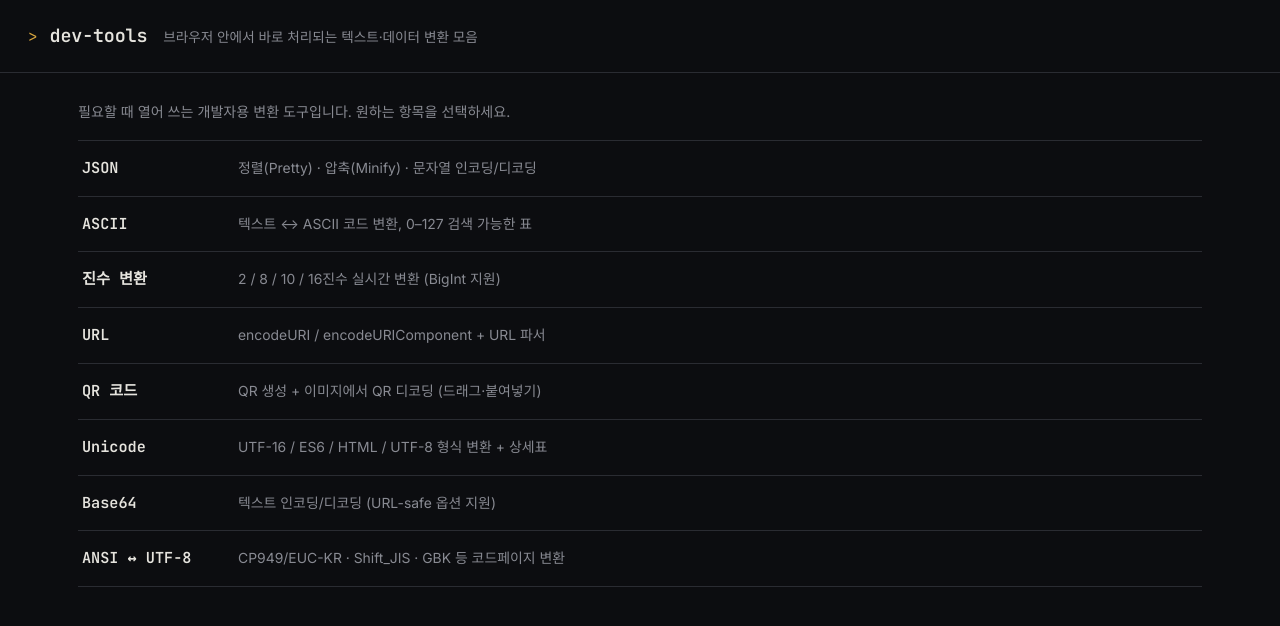
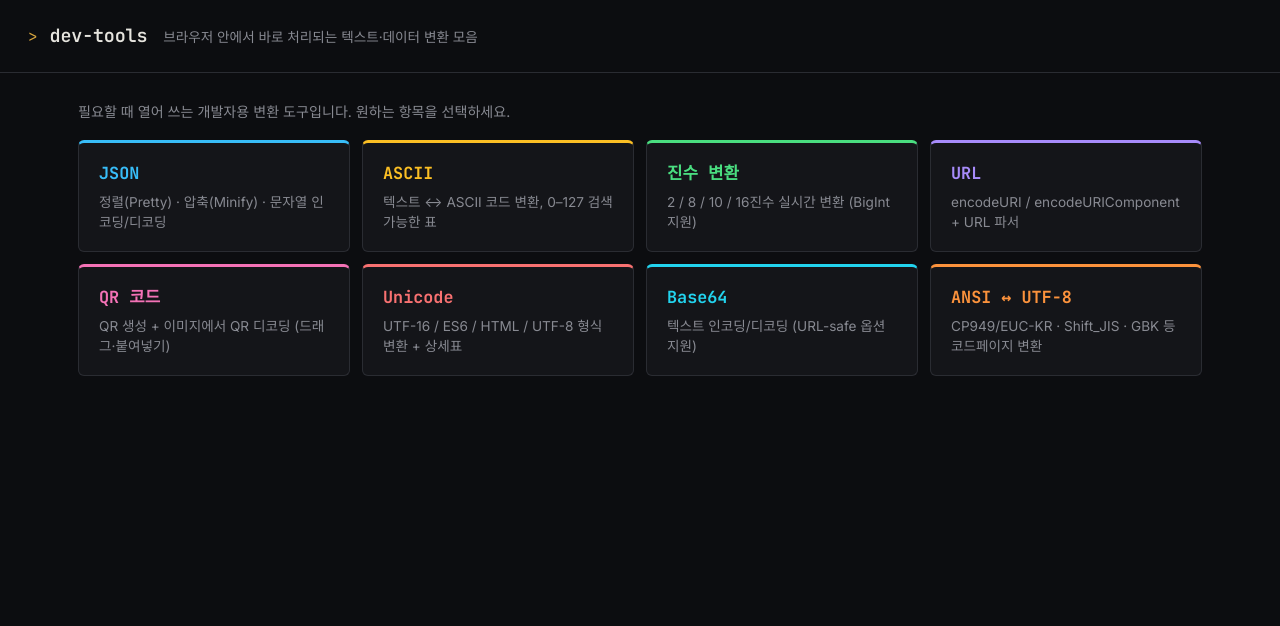
Before and after one commit to ohjingyu/JsonAscii-translate, a plain HTML site: page index.html in a window 1280 px wide. Drawn offline with nearby package versions, Linux system fonts and the light colour scheme.

Commit message:
홈 화면: 목록형에서 컬러 박스형 메뉴로 복귀 (도구별 accent color 유지)

```diff
--- a/index.html
+++ b/index.html
@@ -141,33 +141,36 @@
   }
   .copy-btn:hover { color: var(--accent); border-color: var(--accent); }
 
-  /* ===== 홈 화면 (목록형) ===== */
+  /* ===== 홈 화면 (박스형 메뉴) ===== */
   .home-intro { color: var(--muted); font-size: 0.88rem; margin: 0 0 18px; max-width: 60ch; }
-  .home-grid { display: flex; flex-direction: column; border-top: 1px solid var(--border); }
+  .home-grid {
+    display: grid;
+    grid-template-columns: repeat(auto-fit, minmax(230px, 1fr));
+    gap: 12px;
+  }
   .tool-card {
-    background: transparent;
-    border: none;
-    border-bottom: 1px solid var(--border);
-    padding: 16px 4px;
+    background: var(--panel);
+    border: 1px solid var(--border);
+    border-top: 3px solid var(--accent-color, var(--accent));
+    border-radius: 6px;
+    padding: 18px 20px;
     cursor: pointer;
-    transition: background 0.12s;
+    transition: background 0.15s, border-color 0.15s;
     text-align: left;
-    display: grid;
-    grid-template-columns: 140px 1fr;
-    align-items: baseline;
-    gap: 16px;
-  }
-  .tool-card:hover { background: var(--panel); }
-  .tool-card:hover .name { color: var(--accent-color, var(--accent)); }
+    display: flex;
+    flex-direction: column;
+    gap: 6px;
+    min-height: 96px;
+  }
+  .tool-card:hover { background: var(--panel-2); border-color: var(--accent-color, var(--accent)); }
   .tool-card .name {
-    font-family: var(--mono); font-size: 0.95rem; font-weight: 600;
-    color: var(--text); margin: 0; white-space: nowrap;
-    transition: color 0.12s;
-  }
-  .tool-card .desc { color: var(--muted); font-size: 0.87rem; line-height: 1.5; }
+    font-family: var(--mono); font-size: 1.05rem; font-weight: 700;
+    color: var(--accent-color, var(--accent)); margin: 0;
+  }
+  .tool-card .desc { color: var(--muted); font-size: 0.85rem; line-height: 1.5; }
   @media (max-width: 560px) {
-    .tool-card { grid-template-columns: 1fr; gap: 4px; padding: 14px 2px; }
-    .tool-card .name { font-size: 0.9rem; }
+    .home-grid { grid-template-columns: 1fr; gap: 10px; }
+    .tool-card { padding: 16px 18px; min-height: 80px; }
   }
 
   /* ===== 도구 페이지 상단 네비 ===== */
```
